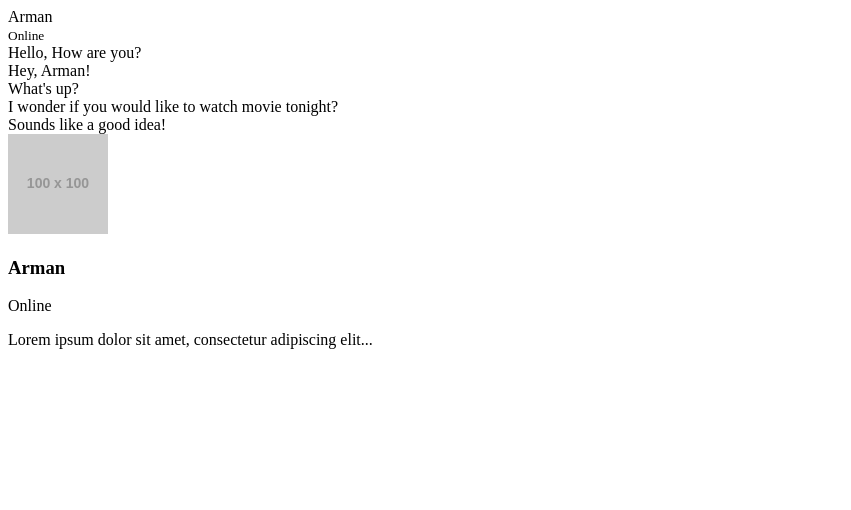
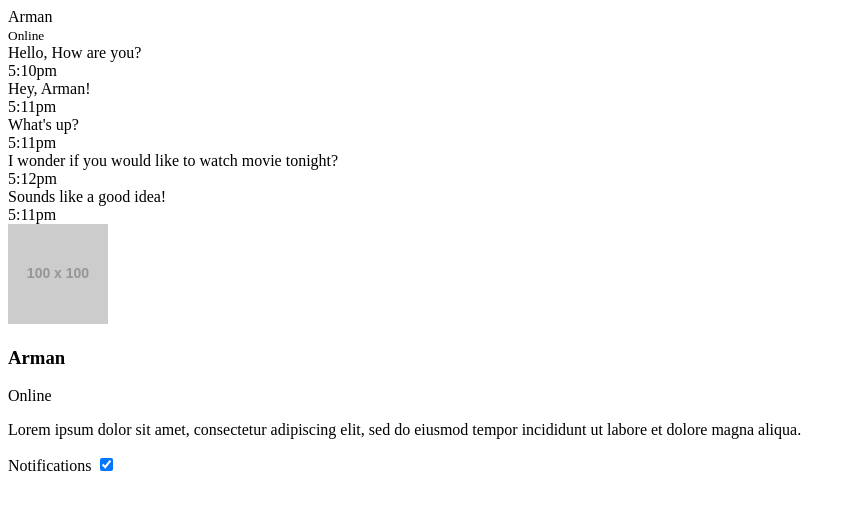
Before and after one commit to Kr1msonReaper/startup, a plain HTML site: page page.html in a window 1280 px wide. Shown: the whole page, without its empty margins (0-851 px from the left). Drawn offline with Linux system fonts and the light colour scheme; placeholder pictures from the web are drawn by us.

Commit message:
Added notifications toggle and timestamp placeholders.

```diff
--- a/page.html
+++ b/page.html
@@ -10,11 +10,11 @@
     <div class="chat">
       <div class="chat-header">Arman<br><small>Online</small></div>
       <div class="messages">
-        <div class="message from-them"><div class="bubble">Hello, How are you?</div></div>
-        <div class="message from-me"><div class="bubble">Hey, Arman!</div></div>
-        <div class="message from-me"><div class="bubble">What's up?</div></div>
-        <div class="message from-them"><div class="bubble">I wonder if you would like to watch movie tonight?</div></div>
-        <div class="message from-me"><div class="bubble">Sounds like a good idea!</div></div>
+        <div class="message from-them"><div class="bubble">Hello, How are you?</div><span class="time">5:10pm</span></div>
+        <div class="message from-me"><div class="bubble">Hey, Arman!</div><span class="time">5:11pm</span></div>
+        <div class="message from-me"><div class="bubble">What's up?</div><span class="time">5:11pm</span></div>
+        <div class="message from-them"><div class="bubble">I wonder if you would like to watch movie tonight?</div><span class="time">5:12pm</span></div>
+        <div class="message from-me"><div class="bubble">Sounds like a good idea!</div><span class="time">5:11pm</span></div>
       </div>
       <div class="typing-bar"></div>
     </div>
@@ -22,7 +22,11 @@
       <img src="https://via.placeholder.com/100" alt="Profile">
       <h3>Arman</h3>
       <p>Online</p>
-      <p>Lorem ipsum dolor sit amet, consectetur adipiscing elit...</p>
+      <p>Lorem ipsum dolor sit amet, consectetur adipiscing elit, sed do eiusmod tempor incididunt ut labore et dolore magna aliqua.</p>
+      <div class="toggle">
+        <span>Notifications</span>
+        <input type="checkbox" checked>
+      </div>
     </div>
   </div>
 </body>
```
